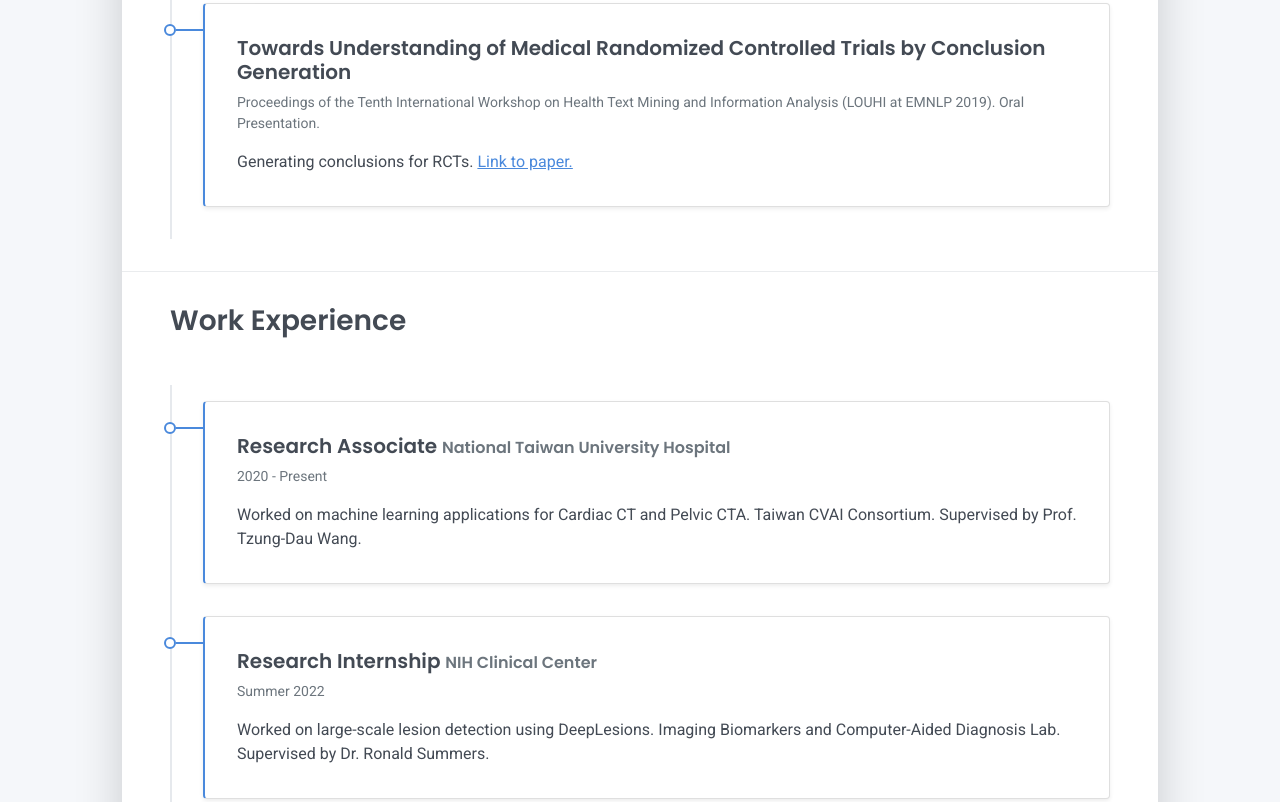
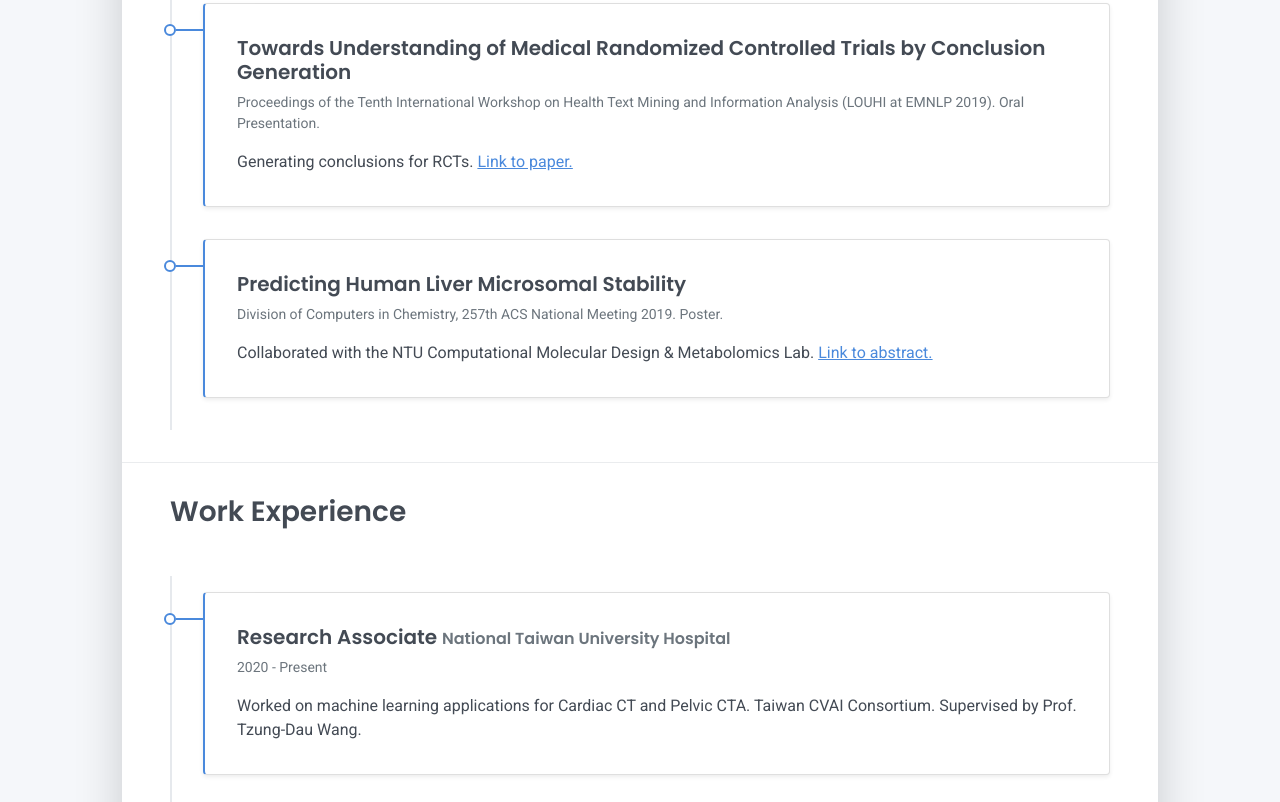
Before and after one commit to shiehmd/shiehmd.github.io, a plain HTML site: page index.html in a window 1280 px wide. Shown: the part 2446-3248 px from the top of the page. Drawn offline with Linux system fonts and the light colour scheme.

Commit message:
Update Links

```diff
--- a/index.html
+++ b/index.html
@@ -188,6 +188,14 @@
         </div>
       </div>
 
+      <div class="timeline-card timeline-card-primary card shadow-sm">
+        <div class="card-body">
+          <div class="h5 mb-1">Predicting Human Liver Microsomal Stability <span class="text-muted h6"> </span></div>
+          <div class="text-muted text-small mb-2"> Division of Computers in Chemistry, 257th ACS National Meeting 2019. Poster.</div>
+          <div>Collaborated with the NTU Computational Molecular Design & Metabolomics Lab. <a href="https://www.morressier.com/o/event/5fc642c603137aa525863c7c/article/5fc643a32d78d1fec4669f6b">Link to abstract.</a></div>
+        </div>
+      </div>
+
     </div>
   </div>
   <hr class="d-print-none"/>
```
